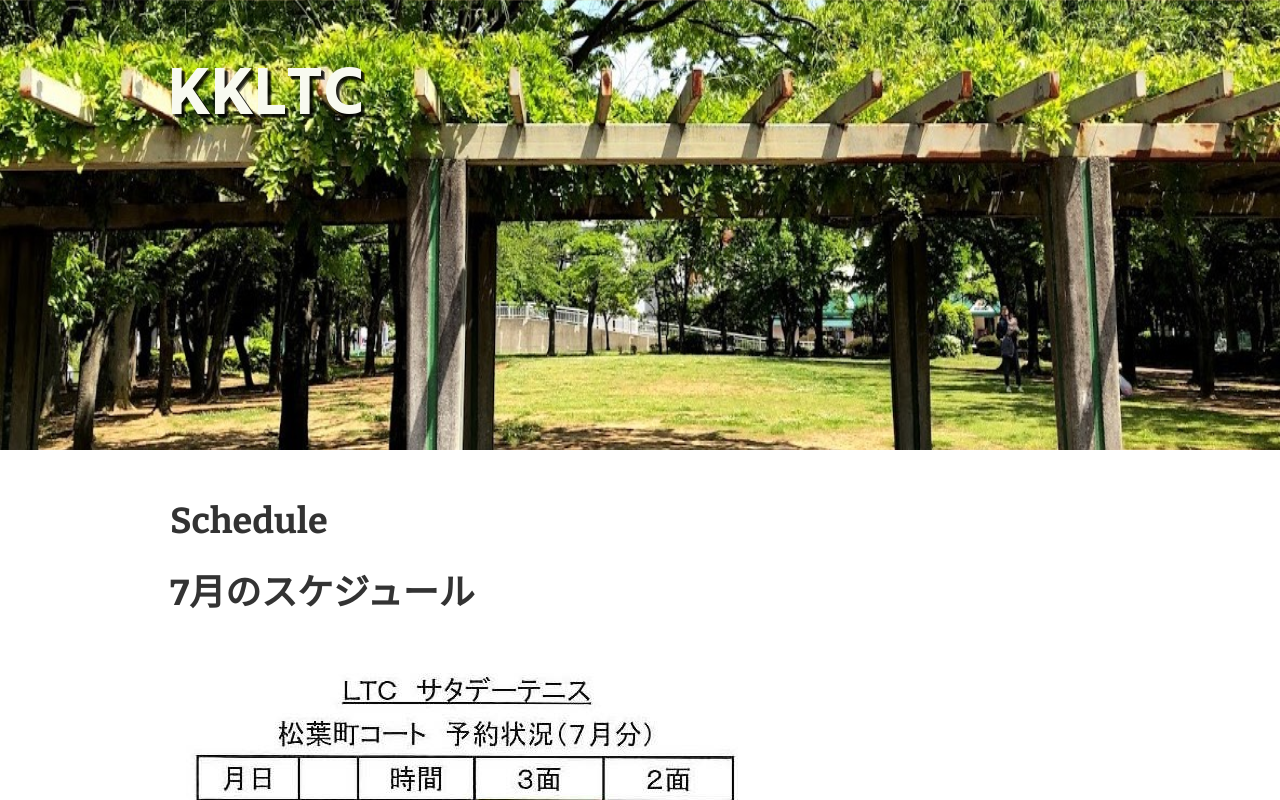
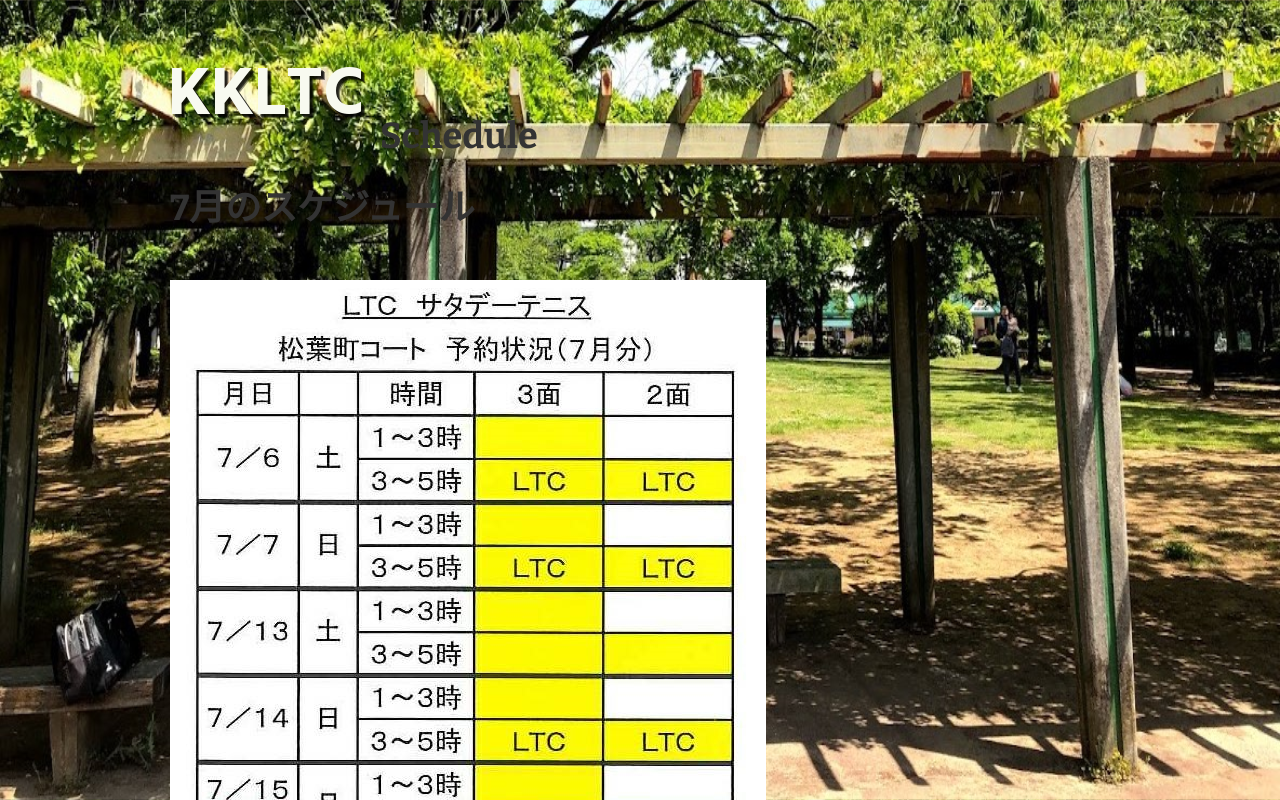
Before and after one commit to KKLTC/KKLTC.github.io, a plain HTML site: page schedule.html in a window 1280 px wide. Shown: the top 800 px of the page. Drawn offline with nearby package versions, Linux system fonts and the light colour scheme.

Commit message:
Add files via upload

```diff
--- a/schedule.html
+++ b/schedule.html
@@ -2,7 +2,8 @@
 <html>
 <head>
 <meta charset="UTF-8">
-<meta name="viewport" content="width=device-width, initial-scale=1">
+<!--<meta name="viewport" content="width=device-width, initial-scale=1">-->
+<meta name="viewport" content="">
 <title>北柏ライフタウンテニスクラブ</title>
 <link href="https://fonts.googleapis.com/css?family=Bitter:400,700" rel="stylesheet">
 <link href="css/style.css" rel="stylesheet">
@@ -17,7 +18,7 @@
   </header>
   <!-- header終わり -->
 
-   <div id="wrap">
+   <div id="wrap2">
     <div class="content">
       <div class="main-center">
         <h1>Schedule
```
Also changed, not shown: menbers.html (+2 -1 lines).
